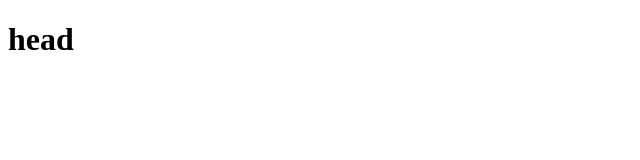
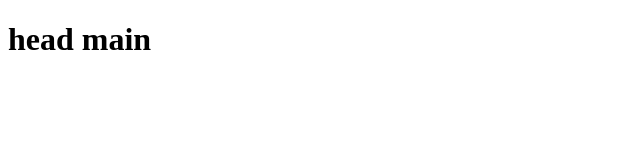
Before and after one commit to ChereddyPriyanka/sample-one, a plain HTML site: page home.html in a window 1280 px wide. Shown: the whole page, without its empty margins (0-640 px from the left). Drawn offline with Linux system fonts and the light colour scheme.

Commit message:
modify main branch

```diff
--- a/home.html
+++ b/home.html
@@ -6,6 +6,6 @@
     <title>Document</title>
 </head>
 <body>
-    <h1>head</h1>
+    <h1>head main</h1>
 </body>
 </html>
```
